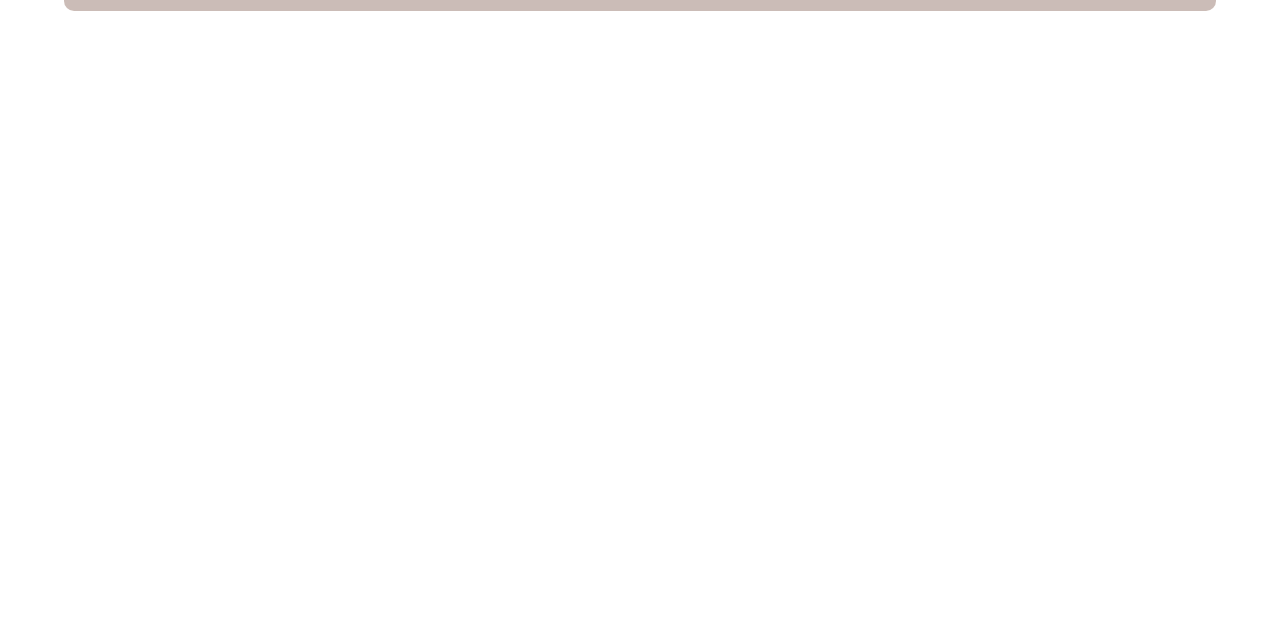
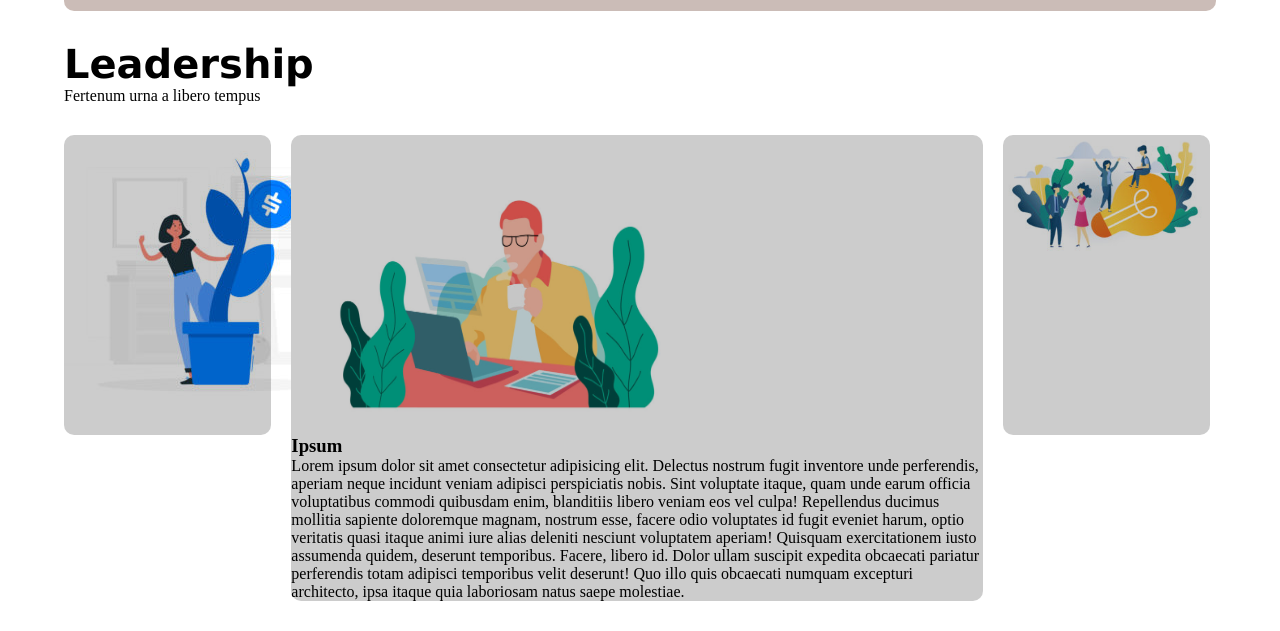
Before and after one commit to valeriomatranga/htmlcss-wp, a plain HTML site: page index.html in a window 1280 px wide. Shown: the part 866-1497 px from the top of the page. Before the commit the page ends 887 px from the top, so only its background shows below. Drawn offline with Linux system fonts and the light colour scheme.

Commit message:
inserimento main

```diff
--- a/css/style.css
+++ b/css/style.css
@@ -14,8 +14,8 @@
 *:not(body,header, html, main){
 /*     border: 1px solid grey;
     border-radius: 10px;
- */   /*  margin-top: 10px; */
-}
+    margin-top: 10px;
+ */}
 /* /utility */
 
 body{
@@ -25,9 +25,7 @@ body{
 
 /* header */
 #logo, #navigazione{
-/*     height: 50px;
- */
- margin-bottom: 50px;
+    margin-bottom: 50px;
 }
 
 li{
@@ -35,6 +33,7 @@ li{
     display: inline;
     padding: 10px 15px;
 }
+
 a{
     text-decoration: none;
     text-transform: uppercase;
@@ -56,10 +55,10 @@ a{
     position: absolute; top: 0; left: 0;
 }
 
-#img{
+.img{
     height: 100%;
     width: 100%;
-    background-size:auto;
+    background-size: cover;
     background-position: center;
     border-radius: 10px;
 }
@@ -68,7 +67,7 @@ a{
     background-color: rgba(0, 0, 0, 0.2);
     width: 100%;
     height: 100%;
-    position: absolute; top: 0; left: 0;
+    position: absolute; top: 0px; left: 0px;
     border-radius: 10px;
 }
 
@@ -77,35 +76,52 @@ a{
     padding: 40px;
     color: white;
     font-family: Verdana, Geneva, Tahoma, sans-serif;
-    position: absolute; top: 60%;
-
+    position: absolute; top: 50%;
 }
 /* /header */
 
 /* main */
 #titolo_contenuto{
-/*     height: 80px;
- */}
+}
+
+ h2{
+    font-size: 40px;
+    font-family:Verdana, Geneva, Tahoma, sans-serif;
+    margin-top: 30px;
+ }
+
+ .tenda_1:not(.par){
+    background-color: rgba(0, 0, 0, 0.2);
+    width: 100%;
+    height: 100%;
+    position: absolute; top: 0; left: 0;
+    border-radius: 10px;
+ }
 
 .section_left, .section_right{
-/*     height: 400px;
- */    width: 20%;
+    height: 300px;
+    width: 18%;
     float: left;
+    position: relative;
+    margin-top: 30px;
 }
 
 #content{
-/*     height: 400px;
- */    width: 60%;
+    width: 60%;
     float: left;
+    position: relative;
+    margin:30px 20px;
 }
 
-.img{
-/*     height: 150px;
- */    margin: 10px;
+#banner{
+    height: 300px;
+    width: 60%;
 }
+
 /* /main */
 
+/* footer */
 footer{
-/*     height: 50px;
- */    width: 100%;
+    width: 100%;
 }
+/* /footer */
--- a/index.html
+++ b/index.html
@@ -30,7 +30,7 @@
         <div id="container_1">
             <div id="copertina">
                 <div class="tenda"></div>
-                <img id="img" src="./img/banner.jpg" alt="immagine ragazza che fa">
+                <img class="img" src="./img/banner.jpg" alt="immagine ragazza che fa">
                 <div id="text_copertina">
                     <h2>Pretium ac placerat dui interdum nunc in eros urna morbi</h2>
                     <p>Lorem ipsum dolor sit amet consectetur adipisicing elit. Eius, maxime aliquid. Voluptatum tempora aut, aliquam corrupti..</p>
@@ -42,25 +42,39 @@
     <main class="clearfix">
 
         <div id="titolo_contenuto">
+            <h2>Leadership</h2>
+            <p>Fertenum urna a libero tempus</p>
 
         </div>
 
         <div class="section_left">
-            <div class="img">
-
+            <div>
+                <img src="./img/img-1.jpg" alt="ragazza con albero blu ">
+                <div class="tenda_1"></div>
             </div>
 
         </div>
 
         <div id="content">
-            <div class="img">
+            <div>
 
+                <div id="banner">
+                    <img class="img" src="./img/banner-2.jpg" alt="ragazzo che prende il caffe davanti al pc">
+                    <div class="tenda_1"></div>
+                </div>
+
+            </div>
+
+            <div class="par">
+                <h3>Ipsum</h3>
+                <p>Lorem ipsum dolor sit amet consectetur adipisicing elit. Delectus nostrum fugit inventore unde perferendis, aperiam neque incidunt veniam adipisci perspiciatis nobis. Sint voluptate itaque, quam unde earum officia voluptatibus commodi quibusdam enim, blanditiis libero veniam eos vel culpa! Repellendus ducimus mollitia sapiente doloremque magnam, nostrum esse, facere odio voluptates id fugit eveniet harum, optio veritatis quasi itaque animi iure alias deleniti nesciunt voluptatem aperiam! Quisquam exercitationem iusto assumenda quidem, deserunt temporibus. Facere, libero id. Dolor ullam suscipit expedita obcaecati pariatur perferendis totam adipisci temporibus velit deserunt! Quo illo quis obcaecati numquam excepturi architecto, ipsa itaque quia laboriosam natus saepe molestiae.</p>
             </div>
         </div>
 
         <div class="section_right">
-            <div class="img">
-
+            <div>
+                <img class="img" src="./img/img-3.jpg" alt="ragazzo che prende il caffe davanti al pc">
+                <div class="tenda_1"></div>
             </div>
         </div>
 
```
